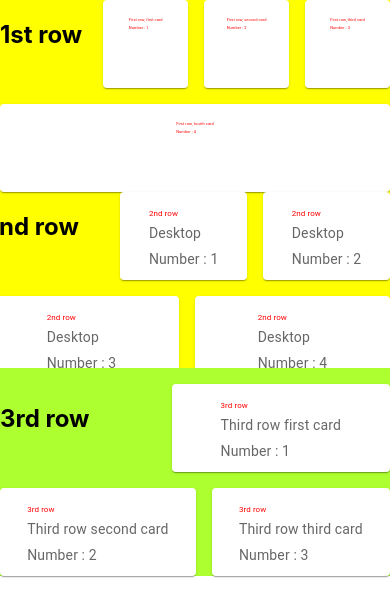
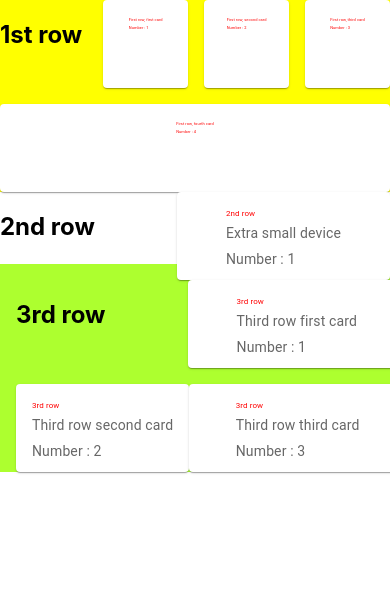
Before and after one commit to upendrach95/ui-client, a React (Create React App) app: page /grid-card-form in a window 390 px wide. Shown: the top 616 px of the page. Built offline with nearby package versions, Linux system fonts and the light colour scheme.

Commit message:
updated assignment

```diff
--- a/package.json
+++ b/package.json
@@ -18,6 +18,7 @@
     "react-dom": "^18.2.0",
     "react-router-dom": "^6.11.2",
     "react-scripts": "5.0.1",
+    "styled-components": "^6.0.1",
     "typescript": "^4.9.5",
     "web-vitals": "^2.1.4"
   },
--- a/src/Cards.tsx
+++ b/src/Cards.tsx
@@ -1,7 +1,7 @@
 import * as React from 'react';
 import {FC} from "react";
 import {Card, CardActions, CardContent, Button, Typography, Grid, useTheme, useMediaQuery} from '@mui/material';
-import {CustomCard, CustomCardContent} from "./ComponentsRepository";
+import {Container, CustomCard, CustomCardContent} from "./ComponentsRepository";
 
 
 const Cards: FC = () => {
@@ -11,7 +11,7 @@ const Cards: FC = () => {
     const isLgScreen = useMediaQuery(theme.breakpoints.up('lg'))
 
     return (
-        <div style={{margin: 20}}>
+        <Container>
             <Grid container justifyContent='flex-start' spacing={isMdScreen ? 2 : 4}
                   direction={isSmScreen ? 'column' : 'row'}>
                 <Grid item sx= {{flexGrow: 1 , flexBasis: '25%'}}>
@@ -42,7 +42,7 @@ const Cards: FC = () => {
                     </CustomCard>
                     {/*</Card>*/}
                 </Grid>
-                <Grid item sx= {{flexGrow: 1 , flexBasis: '25%'}} >
+                <Grid  item  sx= {{flexGrow: 1 , flexBasis: '25%'}}>
                     <CustomCard>
                         <CustomCardContent style={{height: '3em'}}>
                             <Typography sx={{ fontSize: 14 }} color="text.secondary" gutterBottom>
@@ -55,7 +55,7 @@ const Cards: FC = () => {
                     </CustomCard>
                 </Grid>
             </Grid>
-        </div>
+        </Container>
     )
 }
 export default Cards
--- a/src/ComponentsRepository.jsx
+++ b/src/ComponentsRepository.jsx
@@ -1,13 +1,13 @@
-import {Card, CardContent} from '@mui/material'
-import {styled} from '@mui/material/styles'
+import {Card, CardContent, makeStyles} from '@mui/material'
+import {styled as muiStyled} from '@mui/material/styles'
+import styled from "styled-components";
 
-
-export const CustomCardContent = styled(CardContent)({
+export const CustomCardContent = muiStyled(CardContent)({
     height: '3em',
-    maxWidth: '10em'
+    maxWidth: '10em',
 })
 
-export const CustomCard = styled(Card)(({theme}) => ({
+export const CustomCard = muiStyled(Card)(({theme}) => ({
 
     [theme.breakpoints.up('md')]: {
         minWidth: '15em',
@@ -19,3 +19,17 @@ export const CustomCard = styled(Card)(({theme}) => ({
     alignItems: 'center',
     backgroundColor: "yellow orange"
 }))
+
+export const Container = styled.div({
+    margin : '2em'
+});
+
+//  export const useStyles = makeStyles({
+//     root: {
+//         minWidth: 275,
+//         border: "1px solid",
+//         padding: "10px",
+//         boxShadow: "5px 10px red"
+//     },
+//
+// })
--- a/src/DepartmentForm.tsx
+++ b/src/DepartmentForm.tsx
@@ -13,7 +13,7 @@ import {
 import axios from 'axios'
 import DialogComponent from './Dialog'
 import {DialogContext} from './DialogContext'
-import StateList from './StateList'
+
 
 interface FormData
 {
@@ -148,9 +148,26 @@ const DepartmentForm: FC<DeptProps> = (props)  => {
 
     const value = {show,setShow,success,setSuccess}
 
-    const handleChange = (event: SelectChangeEvent) => {
-        setState(event.target.value as string);
-    };
+
+    const stateList = [
+        'Arizona',
+        'California',
+        'Illinois',
+        'New York',
+        'New Jersey'
+    ];
+
+    const handleSelectOnChange = (event: SelectChangeEvent) =>{
+        const {name, value} = event.target
+        setFormData((prevFormData: FormData) => ({
+            ...prevFormData,
+            [name]: value
+        }))
+        setErrors((prevErrors: Partial<FormData>) => ({
+            ...prevErrors,
+            [name]: ''
+        }))
+    }
 
 
         return (
@@ -169,23 +186,26 @@ const DepartmentForm: FC<DeptProps> = (props)  => {
                                onChange={handleOnChange} error={!!errors.name} helperText={errors.name}
                                fullWidth margin='normal' inputProps={{maxLength: 50}}/>
 
-                    <TextField label='State' name='state' value={formData.state}
-                               onChange={handleOnChange} error={!!errors.state} helperText={errors.state}
-                               fullWidth margin='normal' inputProps={{maxLength: 50}}/>
+                    {/*<TextField label='State' name='state' value={formData.state}*/}
+                    {/*           onChange={handleOnChange} error={!!errors.state} helperText={errors.state}*/}
+                    {/*           fullWidth margin='normal' inputProps={{maxLength: 50}}/>*/}
 
-                    {/*<FormControl fullWidth>*/}
-                    {/*    <InputLabel >State</InputLabel>*/}
-                    {/*    <Select*/}
-                    {/*        labelId="demo-simple-select-label"*/}
-                    {/*        id="demo-simple-select"*/}
-                    {/*        value={formData.state}*/}
-                    {/*        label="state"*/}
-                    {/*        onChange={handleChange}*/}
-                    {/*    >*/}
-                    {/*    <StateList/>*/}
-
-                    {/*    </Select>*/}
-                    {/*</FormControl>*/}
+                    <FormControl fullWidth>
+                        <InputLabel >State</InputLabel>
+                        <Select
+                            name = "state"
+                            labelId="demo-simple-select-label"
+                            id="demo-simple-select"
+                            value={formData.state}
+                            label="state"  onChange={handleSelectOnChange}>
+                            <MenuItem value=" "> </MenuItem>
+                            {stateList.map((state) => (
+                                <MenuItem key={state} value={state}>
+                                    {state}
+                                </MenuItem>
+                            ))}
+                        </Select>
+                    </FormControl>
 
                     <TextField label='City' name='city' value={formData.city}
                                onChange={handleOnChange} error={!!errors.city} helperText={errors.city}
--- a/src/GridCardForm.tsx
+++ b/src/GridCardForm.tsx
@@ -16,17 +16,17 @@ const GridCardForm: FC<UserProps> = (props) => {
     const isSmScreen = useMediaQuery(theme.breakpoints.between('sm', 'md'))
     const isMdScreen = useMediaQuery(theme.breakpoints.between('md', 'lg'))
     const isLgScreen = useMediaQuery(theme.breakpoints.up('lg'))
-    const isExtraSmall = useMediaQuery(theme.breakpoints.down('xs'))
+    const isExtraSmall = useMediaQuery(theme.breakpoints.down('sm'))
 
 
     return (
-
+        <>
             <Grid container spacing={2} bgcolor={isSmScreen ? "lightgreen" : isMdScreen ? "orange" : "yellow"}>
 
                 <Grid item sx={{flexGrow: 1}}>
                     <h2>1st row</h2>
                 </Grid>
-            <Grid item sx={{flexGrow: 1}}>
+                <Grid item sx={{flexGrow: 1}} >
                     <GridCard1 title="" content="First row, first card" number={1}/>
                 </Grid>
                 <Grid item sx={{flexGrow: 1}}>
@@ -38,57 +38,40 @@ const GridCardForm: FC<UserProps> = (props) => {
                 <Grid item sx={{flexGrow: 1}}>
                     <GridCard1 title="" content="First row, fourth card" number={4}/>
                 </Grid>
+            </Grid>
 
             <Grid container spacing={2}>
                     <Grid item sx={{flexGrow: 1}}>
                         <h2>2nd row</h2>
                     </Grid>
-                {isExtraSmall ? <>(
-                        <Grid item sx={{flexGrow: 1}}>
-                            <GridCard2 title="2nd row" content="Extra small device" number={1}/>
-                        </Grid>)</> :
-                    isSmScreen ? (
-                            <>
+                    {(isExtraSmall || isSmScreen || isMdScreen || isLgScreen) &&
                         <Grid item sx={{flexGrow: 1}}>
                             <GridCard2 title="2nd row" content="Extra small device" number={1}/>
                         </Grid>
+
+                    }
+                    {(isSmScreen || isMdScreen || isLgScreen) &&
                         <Grid item sx={{flexGrow: 1}}>
-                                    <GridCard2 title="2nd row" content="Smartphone" number={2}/>
+                            <GridCard2 title="2nd row" content="Mobile" number={2}/>
                         </Grid>
-                            </>
-                        ) :
 
-                        isMdScreen ? (
-                                <>
-                                    <Grid item sx={{flexGrow: 1}}>
-                                        <GridCard2 title="2nd row" content="Extra small device" number={1}/>
-                                    </Grid>
-                                    <Grid item sx={{flexGrow: 1}}>
-                                        <GridCard2 title="2nd row" content="Smartphone" number={2}/>
-                                    </Grid>
+                    }
+                    {(isMdScreen || isLgScreen) &&
                         <Grid item sx={{flexGrow: 1}}>
                             <GridCard2 title="2nd row" content="Tablet" number={3}/>
                         </Grid>
-                                </>)
-                            :
-                            <>
-                                <Grid item sx={{flexGrow: 1}}>
-                                    <GridCard2 title="2nd row" content="Desktop" number={1}/>
-                                </Grid>
-                                <Grid item sx={{flexGrow: 1}}>
-                                    <GridCard2 title="2nd row" content="Desktop" number={2}/>
-                                </Grid>
-                                <Grid item sx={{flexGrow: 1}}>
-                                    <GridCard2 title="2nd row" content="Desktop" number={3}/>
-                                </Grid>
+
+                    }
+                    {(isLgScreen) &&
                         <Grid item sx={{flexGrow: 1}}>
                             <GridCard2 title="2nd row" content="Desktop" number={4}/>
                         </Grid>
-                            </>
+
                     }
+
             </Grid>
 
-            <Grid container spacing={2} style={{backgroundColor: 'greenyellow', marginLeft: '0em'}}>
+            <Grid container  spacing={2} style={{backgroundColor: 'greenyellow', marginLeft: '0em'}}>
                     <Grid item sx={{flexGrow: 1}}>
                         <h2>3rd row</h2>
                     </Grid>
@@ -96,15 +79,17 @@ const GridCardForm: FC<UserProps> = (props) => {
                         <GridCard3 title="3rd row" content="Third row first card" number={1}/>
                     </Grid>
                     <Grid item sx={{flexGrow: 1}}>
+                        <Grid container>
+                            <Grid item>
                                 <GridCard3 title="3rd row" content="Third row second card" number={2}/>
                             </Grid>
                             <Grid item sx={{flexGrow: 1}}>
                                 <GridCard3 title="3rd row" content="Third row third card" number={3}/>
                             </Grid>
                         </Grid>
-
                     </Grid>
-
+            </Grid>
+            </>
             )
             }
 
--- a/src/GridCards/GridCard1.tsx
+++ b/src/GridCards/GridCard1.tsx
@@ -2,6 +2,8 @@ import React, {FC} from 'react';
 import {Typography, useMediaQuery} from '@mui/material';
 import{useTheme} from '@mui/material/styles'
 import {CustomCard, CustomCardContent} from "../ComponentsRepository";
+
+
 
 
 
```
Also changed, not shown: 1 other file (tests, documents, lock files or other folders). Lines whose indentation alone changed are shown as unchanged.
